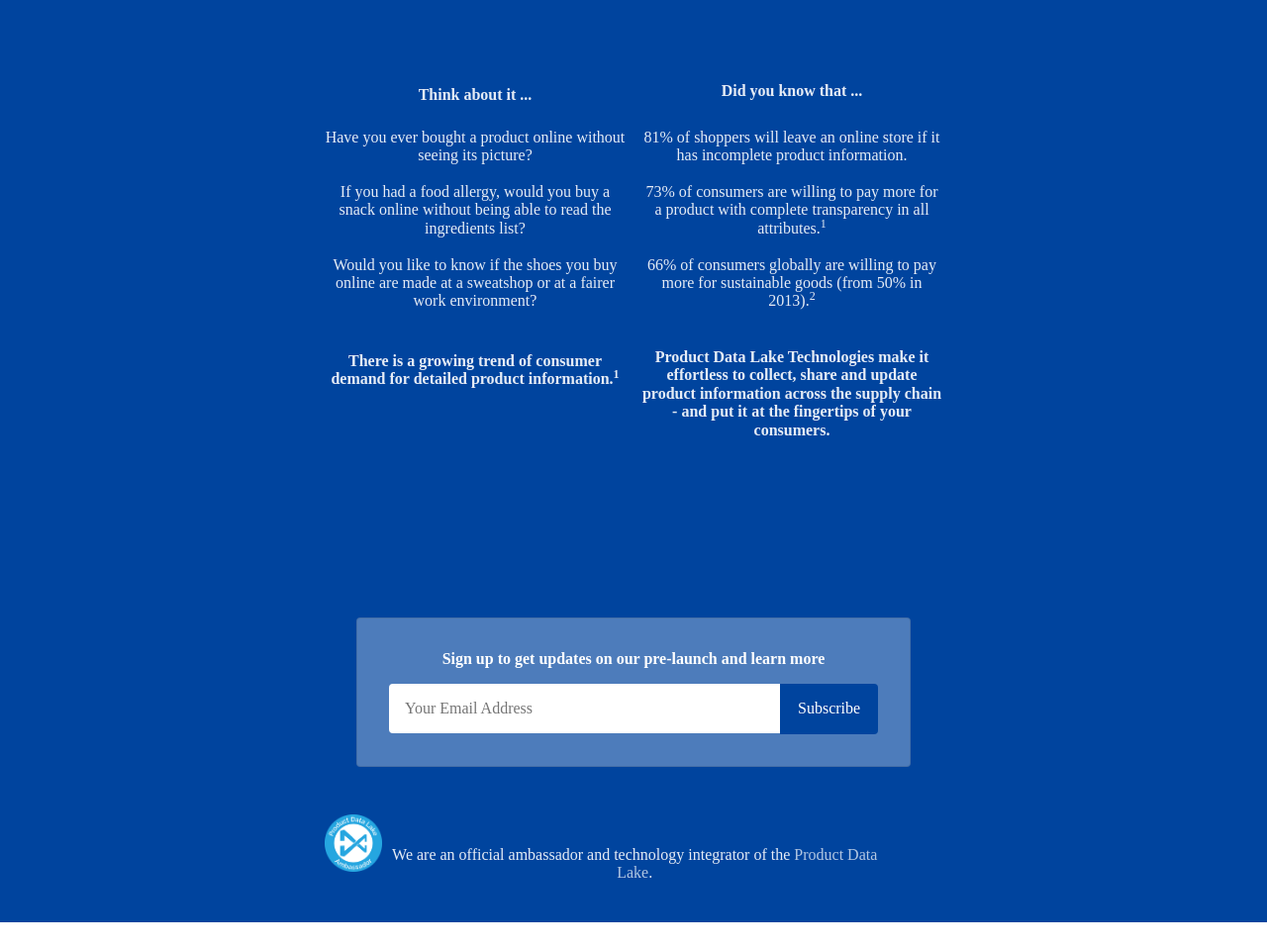
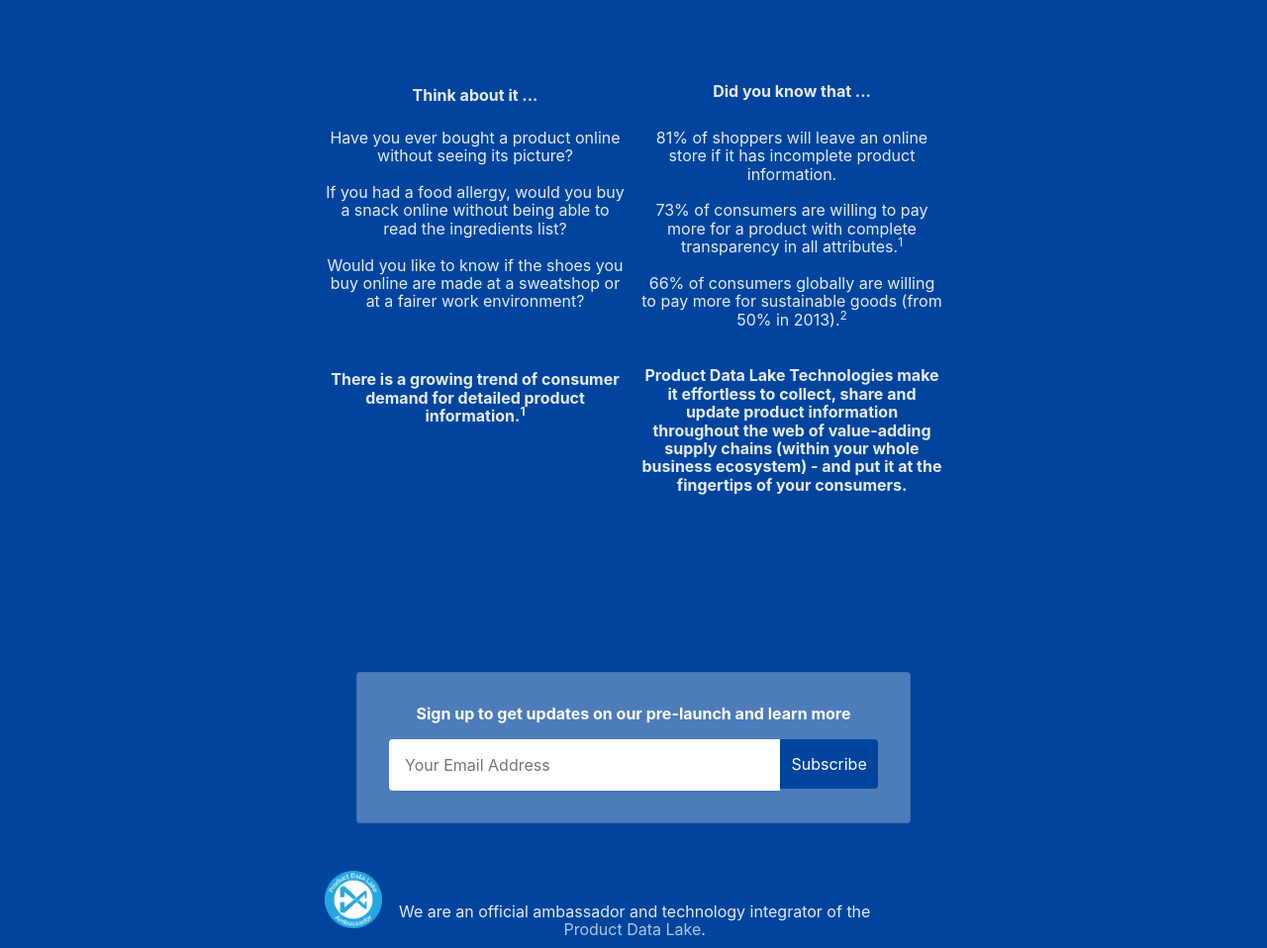
Before and after one commit to mairabay/pdltech-website, a plain HTML site: page index.html in a window 1280 px wide. Shown: the part 930-1888 px from the top of the page at 99% size. Drawn offline with nearby package versions, Linux system fonts and the light colour scheme.

Commit message:
Fixed serif issue (added "sans-serif" to the class of all tags that had text)

```diff
--- a/index.html
+++ b/index.html
@@ -27,7 +27,7 @@
 	      <div class="tc-l mt4 mt5-m mt6-l ph3">
 			  <h1 class="f2 f1-l fw2 dark-blue mb0 lh-title">Product Data Lake Technologies</h1>
 	        <h2 class="fw1 f2 purple mt3 mb4">Adaptable Agile Accurate</h2>
-			  <h2 class="fw1 f3 dark-blue mt3 mb4">Effortless Product Data Integration for Smart Supply Chains</h2>
+			  <h2 class="fw1 f3 dark-blue mt3 mb4">Effortless Product Data Integration for Smart Value Webs</h2>
 	        <div class="pa4-l">
 				  <form action="http://tech.us15.list-manage.com/subscribe/post?u=fbaac7897cab424a76acc924e&amp;id=8900f8330f" method="post" id="mc-embedded-subscribe-form" name="mc-embedded-subscribe-form" target="_blank" class="bg-white-80 mw7 center pa4 br2-ns ba b--black-10">
 				    <fieldset class="cf bn ma0 pa0">
@@ -53,10 +53,10 @@
 	<div class="cf bg-dark-blue pv2">
 	  <div class="fl w-25 tc pv2">
 	  </div>
-	  <div class="fl w-25 tc pv2 white-90 b">
+	  <div class="fl w-25 tc pv2 white-90 b sans-serif">
        Think about it ...
 	  </div>
-	  <div class="fl w-25 tc pv1 white-90 b">
+	  <div class="fl w-25 tc pv1 white-90 b sans-serif">
 	    Did you know that ...
 	  </div>
 	  <div class="fl w-25 tc pv2">
@@ -65,12 +65,12 @@
 	<div class="cf bg-dark-blue p5">
 	  <div class="fl w-25 tc pv2">
 	  </div>
-	  <div class="fl w-25 tc pv2 white-90 ph2">
+	  <div class="fl w-25 tc pv2 white-90 ph2 sans-serif">
 	    Have you ever bought a product online without seeing its picture?<br><br>
 	    If you had a food allergy, would you buy a snack online without being able to read the ingredients list?<br><br>
        Would you like to know if the shoes you buy online are made at a sweatshop or at a fairer work environment?<br><br>
 	  </div>
-	  <div class="fl w-25 tc pv2 white-90 ph2">
+	  <div class="fl w-25 tc pv2 white-90 ph2 sans-serif">
 	    81% of shoppers will leave an online store if it has incomplete product information.<br><br>
 	    73% of consumers are willing to pay more for a product with complete transparency in all attributes.<sup><a class="hover-light-blue no-underline white-90" href="https://www.labelinsight.com/Transparency-ROI-Study">1</a></sup><br><br>
 	    66% of consumers globally are willing to pay more for sustainable goods (from 50% in 2013).<sup><a class="hover-light-blue no-underline white-90" href="http://www.wastedive.com/news/nielsen-sustainability-and-company-growth-are-not-mutually-exclusive/424424/">2</a></sup><br><br>
@@ -81,11 +81,11 @@
 	<div class="cf bg-dark-blue pv2">
 	  <div class="fl w-25 tc pv2">
 	  </div>
-	  <div class="fl w-25 tc pv2 white-90 b ph2">
+	  <div class="fl w-25 tc pv2 white-90 b ph2 sans-serif">
        There is a growing trend of consumer demand for detailed product information.<sup><a class="hover-light-blue no-underline white-90" href="https://www.labelinsight.com/Transparency-ROI-Study">1</a></sup>
 	  </div>
-	  <div class="fl w-25 tc pv1 white-90 b ph2">
-	    Product Data Lake Technologies make it effortless to collect, share and update product information across the supply chain - and put it at the fingertips of your consumers.
+	  <div class="fl w-25 tc pv1 white-90 b ph2 sans-serif">
+	    Product Data Lake Technologies make it effortless to collect, share and update product information throughout the web of value-adding supply chains (within your whole business ecosystem) - and put it at the fingertips of your consumers.
 	  </div>
 	  <div class="fl w-25 tc pv2">
 	  </div>
@@ -95,7 +95,7 @@
 	<div class="cf bg-dark-blue p5">
 	  <div class="fl w-25 tc pv2">
 	  </div>
-	  <div class="fl w-50 tc pv2 white-90 ph2">
+	  <div class="fl w-50 tc pv2 white-90 ph2 sans-serif">
 	    <div class="pa4-l">
 		  <form action="http://tech.us15.list-manage.com/subscribe/post?u=fbaac7897cab424a76acc924e&amp;id=8900f8330f" method="post" id="mc-embedded-subscribe-form" name="mc-embedded-subscribe-form" target="_blank" class="bg-white-30 mw7 center pa4 br2-ns ba b--black-10">
 		    <fieldset class="cf bn ma0 pa0">
@@ -125,7 +125,7 @@
         <div class="pr1-ns mb4 w-100 w-10-ns">
           <img src="PDLAmbassadorBadgeSmall.png" class="db" alt="Product Data Lake Ambassador badge">
         </div>
-        <div class="w-100 w-90-ns ph5 pv4 pl1-ns">
+        <div class="w-100 w-90-ns ph5 pv4 pl1-ns sans-serif">
         	We are an official ambassador and technology integrator of the <a href="http://productdatalake.com" class="hover-light-blue no-underline white-70">Product Data Lake</a>.
         </div>
       </div>
@@ -138,7 +138,7 @@
 
 
 	<!-- SVG Icons are from https://simpleicons.org -->
-	<footer class="pv4 ph3 ph5-ns tc">
+	<footer class="pv4 ph3 ph5-ns tc sans-serif">
 	  <!--a class="link dark-blue hover-silver dib h2 w2 mr3" href="https://facebook.com title="Facebook">
 	    <svg fill="currentColor" xmlns="http://www.w3.org/2000/svg" viewBox="0 0 16 16" fill-rule="evenodd" clip-rule="evenodd" stroke-linejoin="round" stroke-miterlimit="1.414"><path d="M15.117 0H.883C.395 0 0 .395 0 .883v14.234c0 .488.395.883.883.883h7.663V9.804H6.46V7.39h2.086V5.607c0-2.066 1.262-3.19 3.106-3.19.883 0 1.642.064 1.863.094v2.16h-1.28c-1 0-1.195.476-1.195 1.176v1.54h2.39l-.31 2.416h-2.08V16h4.077c.488 0 .883-.395.883-.883V.883C16 .395 15.605 0 15.117 0" fill-rule="nonzero"/></svg>
 	  </a>
```
